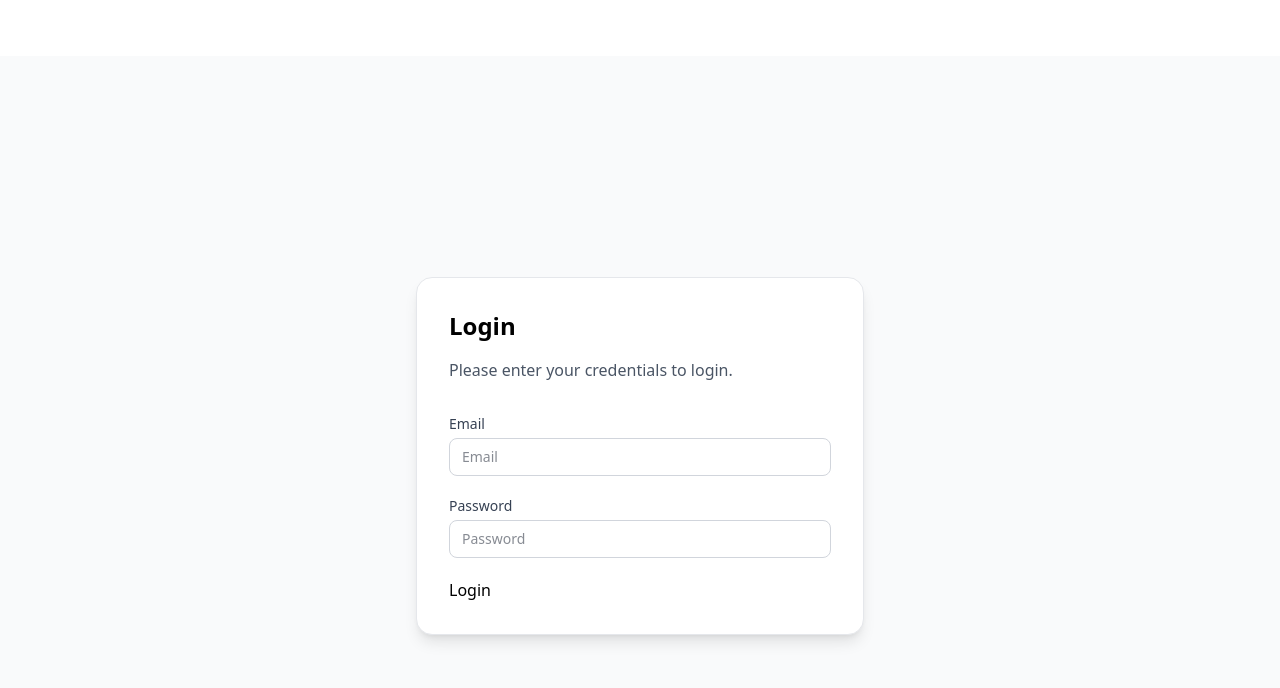
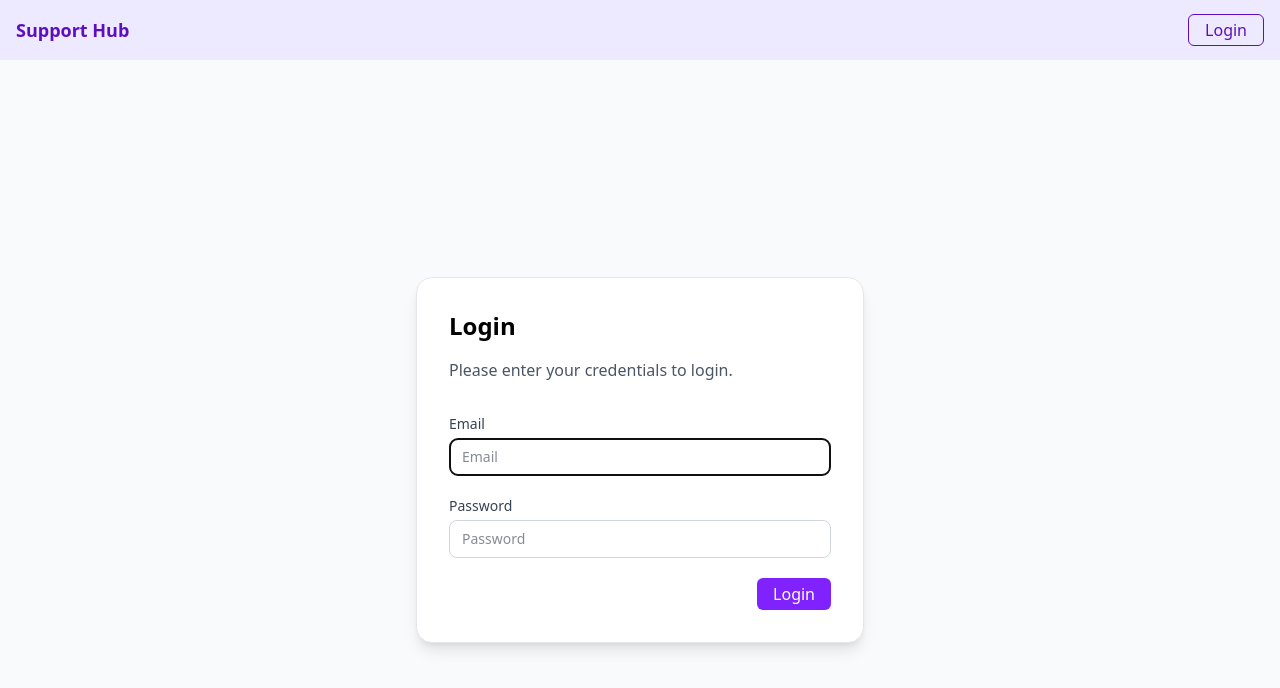
Before and after one commit to Seunadex/support-hub-frontend, a React (Vite) app: page /login in a window 1280 px wide. Shown: the top 688 px of the page. Built offline with nearby package versions, Linux system fonts and the light colour scheme; what apollo-upload-client would draw is missing.

Commit message:
add error/success notifications

```diff
--- a/package.json
+++ b/package.json
@@ -19,6 +19,7 @@
     "graphql": "^16.11.0",
     "js-cookie": "^3.0.5",
     "lucide-react": "^0.540.0",
+    "notistack": "^3.0.2",
     "react": "^19.1.1",
     "react-dom": "^19.1.1",
     "react-router": "^7.8.1",
--- a/src/components/Form.jsx
+++ b/src/components/Form.jsx
@@ -1,4 +1,7 @@
 import { useState } from "react";
+import { Upload } from "lucide-react";
+import { useSnackbar } from 'notistack'
+import { X } from "lucide-react";
 
 const CATEGORIES = [
   { value: "technical_issues", label: "Technical" },
@@ -17,6 +20,7 @@ const PRIORITIES = [
 ];
 
 const Form = ({ createTicket, loading, error }) => {
+  const { enqueueSnackbar } = useSnackbar();
   const [formData, setFormData] = useState({
     category: "",
     priority: "",
@@ -37,33 +41,22 @@ const Form = ({ createTicket, loading, error }) => {
     const files = Array.from(e.target.files);
 
     const validFiles = [];
-    const fileErrors = [];
     const allowedTypes = ["image/jpeg", "image/png", "application/pdf"];
 
     files.forEach((file) => {
       if (file.size > 10 * 1024 * 1024) {
-        fileErrors.push(`${file.name} is too large. Maximum size is 10MB.`);
+        enqueueSnackbar(`${file.name} is too large. Maximum size is 10MB.`, { variant: "error" });
       } else if (!allowedTypes.includes(file.type)) {
-        fileErrors.push(
-          `${
-            file.name
-          } is not a valid file type. Allowed types are: ${allowedTypes.join(
-            ", "
-          )}`
-        );
+        enqueueSnackbar(`${file.name} is not a valid file type. Allowed types are: ${allowedTypes.join(", ")}`, { variant: "error" });
       } else {
         validFiles.push(file);
       }
     });
 
     if (selectedFiles.length + validFiles.length > 3) {
-      fileErrors.push("You can only upload a maximum of 3 files.");
+      enqueueSnackbar("You can only upload a maximum of 3 files.", { variant: "error" });
     } else {
       setSelectedFiles((prevFiles) => [...prevFiles, ...validFiles]);
-    }
-
-    if (fileErrors.length > 0) {
-      console.error(fileErrors.join("\n"));
     }
 
     e.target.value = "";
@@ -96,10 +89,11 @@ const Form = ({ createTicket, loading, error }) => {
         <div>
           <label className="block text-sm font-medium mb-2">Category</label>
           <select
-            className="border border-gray-300 p-2 w-full rounded"
+            className="border border-gray-300 p-2 w-full rounded text-sm text-gray-600"
             name="category"
             value={formData.category}
             onChange={handleChange}
+            required
           >
             <option value="">Select a category</option>
             {CATEGORIES.map((category) => (
@@ -112,10 +106,11 @@ const Form = ({ createTicket, loading, error }) => {
         <div>
           <label className="block text-sm font-medium mb-2">Priority</label>
           <select
-            className="border border-gray-300 p-2 w-full rounded"
+            className="border border-gray-300 p-2 w-full rounded text-sm text-gray-600"
             name="priority"
             value={formData.priority}
             onChange={handleChange}
+            required
           >
             <option value="">Select a priority</option>
             {PRIORITIES.map((priority) => (
@@ -130,29 +125,34 @@ const Form = ({ createTicket, loading, error }) => {
         <label className="block text-sm font-medium mb-2">Title</label>
         <input
           type="text"
-          className="border border-gray-300 p-2 w-full rounded"
+          className="border border-gray-300 p-2 w-full text-sm rounded"
           placeholder="Enter ticket title"
           name="title"
           value={formData.title}
           onChange={handleChange}
+          required
         />
       </div>
       <div className="mb-4">
         <label className="block text-sm font-medium mb-2">Description</label>
         <textarea
-          className="border border-gray-300 p-2 w-full rounded"
+          className="border border-gray-300 p-2 w-full rounded text-sm"
           rows="4"
-          placeholder="Enter ticket description"
+          placeholder="Please provide detailed information about your issue."
           name="description"
           value={formData.description}
           onChange={handleChange}
+          required
         ></textarea>
       </div>
       <div className="mb-4">
         <label className="block text-sm font-medium mb-2">Attachments</label>
-        <div className="border-2 border-dashed border-border rounded-lg p-4">
-          <div className="text-center">
-            <p className="text-sm text-muted-foreground mb-2">Click to select files</p>
+        <div className="border-2 border-dashed border-gray-400 rounded-lg p-4">
+          <div className="flex flex-col items-center justify-center text-gray-500">
+            <Upload size={25} />
+            <p className="text-sm text-muted-foreground mb-2">
+              Click to select files
+            </p>
             <input
               type="file"
               className="hidden"
@@ -161,7 +161,11 @@ const Form = ({ createTicket, loading, error }) => {
               onChange={handleFileChange}
               accept=".jpg,.jpeg,.png,.pdf"
             />
-            <button type="button" className="mt-2 text-sm border border-gray-600 p-2 rounded-lg" onClick={() => document.getElementById('file-upload').click()}>
+            <button
+              type="button"
+              className="mt-2 text-sm border border-gray-600 px-6 py-2 rounded-lg cursor-pointer"
+              onClick={() => document.getElementById("file-upload").click()}
+            >
               Select Files
             </button>
           </div>
@@ -169,15 +173,18 @@ const Form = ({ createTicket, loading, error }) => {
             {selectedFiles.length > 0 ? (
               <div className="space-y-2 mt-4">
                 {selectedFiles.map((file, index) => (
-                  <div key={index} className="flex items-center justify-between p-2 bg-secondary rounded">
-                    <span className="text-sm truncate">{file.name}</span>
-                    <div className="text-sm">{formatFileSize(file.size)}</div>
+                  <div
+                    key={index}
+                    className="flex items-center justify-between p-2 bg-gray-100 rounded"
+                  >
+                    <span className="text-xs truncate">{file.name}</span>
+                    <span className="text-xs">{formatFileSize(file.size)}</span>
                     <button
                       type="button"
                       className="text-red-500 hover:underline cursor-pointer"
                       onClick={() => removeFiles(index)}
                     >
-                      X
+                      <X size={16} />
                     </button>
                   </div>
                 ))}
--- a/src/components/Navbar.jsx
+++ b/src/components/Navbar.jsx
@@ -1,7 +1,6 @@
-import React, { useContext } from 'react';
-import { AuthContext } from '@/contexts/AuthContext';
+import React, { useContext } from "react";
+import { AuthContext } from "@/contexts/AuthContext";
 import { NavLink, useNavigate } from "react-router";
-
 
 const Navbar = () => {
   let navigate = useNavigate();
@@ -14,15 +13,22 @@ const Navbar = () => {
   };
 
   return (
-    <nav className='flex justify-between items-center p-4 shadow-md'>
+    <nav className="flex justify-between items-center p-4 shadow-lg bg-violet-100">
       <div>
-        <span className='text-white'>Support Hub</span>
+        <span className="text-violet-800 font-bold text-lg">Support Hub</span>
       </div>
       <div>
         {isAuthenticated ? (
-          <button onClick={handleLogout} className='text-gray-600 border border-gray-300 rounded-md px-4 py-1 hover:cursor-pointer'>Logout</button>
+          <button
+            onClick={handleLogout}
+            className="text-violet-800 border border-violet-800 rounded-md px-4 py-1 hover:cursor-pointer"
+          >
+            Logout
+          </button>
         ) : (
-          <NavLink to="/login" className='text-white hover:cursor-pointer'>Login</NavLink>
+          <NavLink to="/login" className="text-violet-800 border border-violet-800 rounded-md px-4 py-1 hover:cursor-pointer">
+            Login
+          </NavLink>
         )}
       </div>
     </nav>
--- a/src/contexts/AuthContext.jsx
+++ b/src/contexts/AuthContext.jsx
@@ -6,14 +6,14 @@ import Cookies from "js-cookie";
 export const AuthContext = createContext();
 
 export const AuthProvider = ({ children }) => {
-  const [isAuthenticated, setIsAuthenticated] = useState(false);
+  // Get token from cookies
+  const token = Cookies.get("auth_token");
+  const [isAuthenticated, setIsAuthenticated] = useState(!!token);
   const [user, setUser] = useState(() => {
     const savedUser = localStorage.getItem("currentUser");
     return savedUser ? JSON.parse(savedUser) : null;
   });
 
-  // Get token from cookies
-  const token = Cookies.get("auth_token");
 
   // Query current user if token exists
   const { data, loading, error } = useQuery(GET_CURRENT_USER, {
--- a/src/main.jsx
+++ b/src/main.jsx
@@ -7,16 +7,25 @@ import client from './lib/apolloClient';
 import { AuthProvider } from './contexts/AuthContext.jsx'
 import Navbar from './components/Navbar.jsx'
 import "./index.css";
+import { SnackbarProvider } from 'notistack'
 
 
 createRoot(document.getElementById('root')).render(
   <StrictMode>
     <ApolloProvider client={client}>
       <AuthProvider>
-        <BrowserRouter>
-          <Navbar />
-          <App />
-        </BrowserRouter>
+        <SnackbarProvider
+          maxSnack={3}
+          anchorOrigin={{
+            vertical: 'top',
+            horizontal: 'right',
+          }}
+        >
+          <BrowserRouter>
+            <Navbar />
+            <App />
+          </BrowserRouter>
+        </SnackbarProvider>
       </AuthProvider>
     </ApolloProvider>
   </StrictMode>,
--- a/src/pages/Home.jsx
+++ b/src/pages/Home.jsx
@@ -6,11 +6,14 @@ import { useGetTickets } from "@/graphql/queries/getTickets"
 import Cookies from "js-cookie"
 import { useCreateTicket } from "@/graphql/mutations/createTicket";
 import { AuthContext } from "@/contexts/AuthContext"
+import { Plus } from "lucide-react";
+import { useSnackbar } from 'notistack'
 
 const Home = () => {
+  const { enqueueSnackbar } = useSnackbar();
   const context = useContext(AuthContext);
   const { user } = context;
-  // const isAgent = user?.role === "agent";
+
   const isCustomer = user?.role === "customer";
   const [isModalOpen, setIsModalOpen] = useState(false);
 
@@ -18,12 +21,14 @@ const Home = () => {
   const closeModal = () => setIsModalOpen(false);
 
   const createTicketCallback = (result) => {
-    if (result?.data?.createTicket?.ticket) {
-      console.log("Ticket created:", result.data.createTicket.ticket);
+    if (result?.createTicket?.ticket) {
+      enqueueSnackbar("Ticket created successfully", { variant: "success" });
+      closeModal();
     } else {
-      console.error("Error creating ticket:", result?.data?.createTicket?.errors);
+      result?.createTicket?.errors.forEach((error) => {
+        enqueueSnackbar(error, { variant: "error" });
+      });
     }
-    closeModal();
   };
 
   const { tickets, loading: ticketsLoading } = useGetTickets();
@@ -33,7 +38,7 @@ const Home = () => {
     <div className="bg-gray-50 min-h-screen p-5">
       <div className="flex justify-between items-center">
         <div className="">
-          <h1 className="text-3xl font-bold">Your Support Tickets</h1>
+          <h1 className="text-3xl font-bold">{isCustomer ? "Your Support Tickets" : "Support Tickets"}</h1>
           <p className="text-md text-gray-600">
             Track and manage your support requests in one place.
           </p>
@@ -41,10 +46,10 @@ const Home = () => {
         {isCustomer && (
           <button
             type="button"
-            className="bg-blue-500 text-white px-4 py-2 rounded"
+            className="bg-blue-500 text-white px-3 py-1.5 rounded flex items-center space-x-2"
             onClick={openModal}
           >
-            + New Ticket
+            <Plus size={20} /> <span>New Ticket</span>
           </button>
         )}
         <Modal
--- a/src/pages/Login.jsx
+++ b/src/pages/Login.jsx
@@ -2,8 +2,10 @@ import { useState } from "react";
 import { useLoginMutation } from "../graphql/mutations/loginUser";
 import { useAuth } from "../hooks/useAuth";
 import { useNavigate } from "react-router";
+import { useSnackbar } from 'notistack'
 
 const Login = () => {
+  const { enqueueSnackbar } = useSnackbar();
   let navigate = useNavigate();
   const { login } = useAuth();
   const [loginDetails, setLoginDetails] = useState({ email: "", password: "" });
@@ -11,8 +13,8 @@ const Login = () => {
   const { login: loginMutation, loading } = useLoginMutation(
     loginDetails,
     (data) => {
-      if (data.login.errors) {
-        data.login.errors.forEach((error) => console.error(error));
+      if (data.login.errors.length > 0) {
+        return data.login.errors.forEach((error) => enqueueSnackbar(error, { variant: 'error' }));
       }
       login(data.login.token, data.login.user);
       navigate("/");
@@ -32,7 +34,10 @@ const Login = () => {
           <p className="text-gray-600 mb-6">
             Please enter your credentials to login.
           </p>
-          <form onSubmit={handleSubmit} className="mt-8 space-y-5">
+          <form
+            onSubmit={handleSubmit}
+            className="mt-8 space-y-5 flex flex-col"
+          >
             <div>
               <label
                 htmlFor="email"
@@ -41,6 +46,8 @@ const Login = () => {
                 Email
               </label>
               <input
+                autoFocus
+                required
                 id="email"
                 type="email"
                 placeholder="Email"
@@ -59,6 +66,7 @@ const Login = () => {
                 Password
               </label>
               <input
+                required
                 id="password"
                 type="password"
                 placeholder="Password"
@@ -69,7 +77,11 @@ const Login = () => {
                 className="mt-1 block w-full rounded-lg border border-gray-300 bg-white px-3 py-2 text-gray-900 text-sm"
               />
             </div>
-          <button type="submit" disabled={loading}>
+            <button
+              type="submit"
+              disabled={loading}
+              className="bg-violet-600 text-white rounded-md px-4 py-1 hover:bg-violet-700 flex self-end cursor-pointer"
+            >
               {loading ? "Logging in..." : "Login"}
             </button>
           </form>
```
Also changed, not shown: src/components/Modal.jsx (+5 -3 lines), 1 other file (tests, documents, lock files or other folders). Lines whose indentation alone changed are shown as unchanged.
